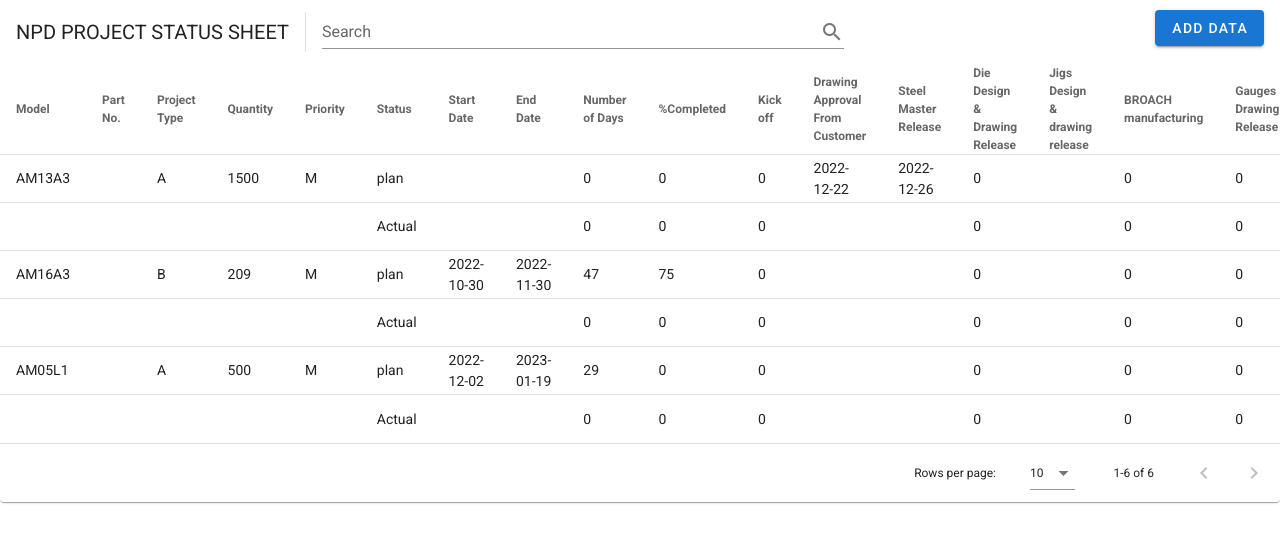
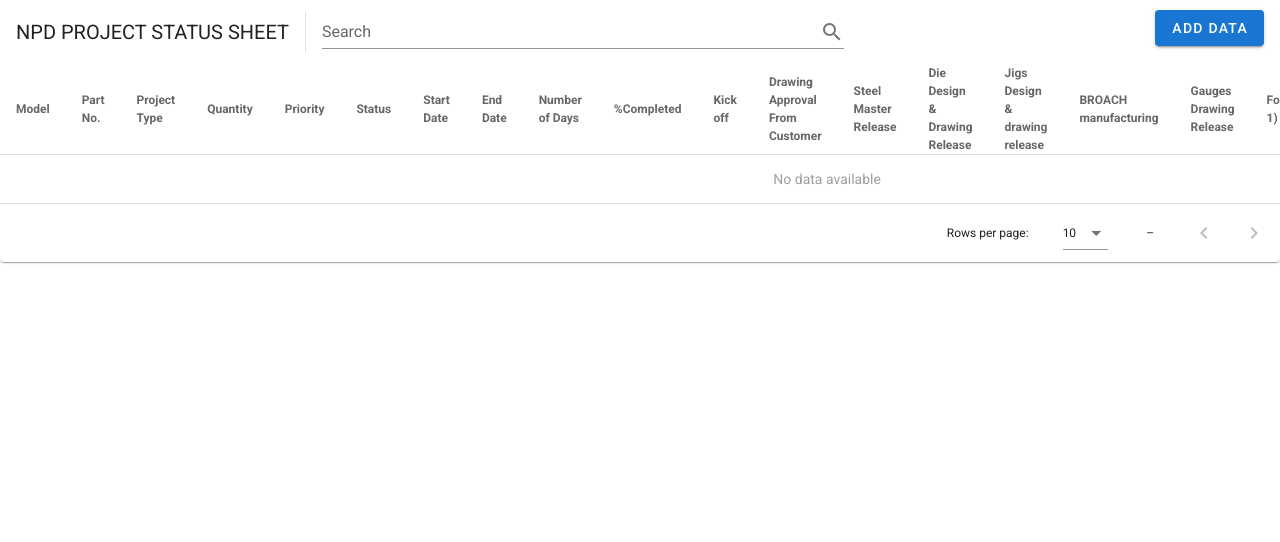
Before and after one commit to AdityaD26/Sona_Project, a Vue app: page / in a window 1280 px wide. Shown: the top 542 px of the page. Built offline with nearby package versions, Linux system fonts and the light colour scheme.

Commit message:
code updated

```diff
--- a/src/components/HelloWorld.vue
+++ b/src/components/HelloWorld.vue
@@ -1,3 +1,4 @@
+
 <template>
   <v-data-table :headers="headers" :items="desserts" :search="search" class="elevation-1 ">
     <template v-slot:top>
@@ -287,11 +288,10 @@
         mdi-delete
       </v-icon>
     </template>
-    <template v-slot:no-data>
-      <v-btn color="primary" @click="initialize">
-        Reset
-      </v-btn>
-    </template>
+
+
+
+
   </v-data-table>
 </template>
 
@@ -302,8 +302,6 @@ export default {
 
   data: () => ({
 
-    counter_p: 0,
-
     search: '',
     status_p: ['Plan'],
     status_a: ['Actual'],
@@ -313,7 +311,7 @@ export default {
     dialog: false,
     dialogDelete: false,
     headers: [
-      { text: 'Model', value: 'model', sortable: false, borderLeft: 'thick solid hsl(0, 100%, 50%)' },
+      { text: 'Model', value: 'model', sortable: false, },
       { text: 'Part No.', value: 'part_number', sortable: false },
       { text: 'Project Type', value: 'project_type', sortable: false },
       { text: 'Quantity', value: 'quantity', sortable: false },
@@ -324,7 +322,7 @@ export default {
       { text: 'Number of Days', value: 'days', sortable: false },
       { text: '%Completed', value: 'completed', sortable: false },
       { text: 'Kick off', value: 'kicks', sortable: false },
-      { text: 'Drawing Approval From Customer', value: 'drawing', sortable: false },
+      { text: 'Drawing Approval From Customer', value: 'drawing', sortable: false, },
       { text: 'Steel Master Release', value: 'steel', sortable: false },
       { text: 'Die Design & Drawing Release', value: 'die', sortable: false },
       { text: 'Jigs Design & drawing release', value: 'jigs', sortable: false },
@@ -408,9 +406,6 @@ export default {
       heat: 0,
       qg: 0,
 
-
-
-
     },
   }),
 
@@ -439,160 +434,8 @@ export default {
 
       //  this.desserts = table.data
 
-
-      this.desserts = [
-
-        {
-
-          model: 'AM13A3',
-          part_number: '',
-          project_type: 'A',
-          quantity: 1500,
-          priority: 'M',
-          status_p: 'plan',
-          start_p: '',
-          end_p: '',
-          days: 0,
-          completed: 0,
-          kicks: 0,
-          drawing: '2022-12-22',
-          steel: '2022-12-26',
-          die: 0,
-
-          broach: 0,
-          gauges: 0,
-          forging: 0,
-          soft: 0,
-          heat: 0,
-          qg: 0,
-
-        },
-
-        {
-          model: '',
-          part_number: '',
-          project_type: '',
-          quantity: '',
-          priority: '',
-          status_p: 'Actual',
-          start_p: '',
-          end_p: '',
-          days: 0,
-          completed: 0,
-          kicks: 0,
-          drawing: '',
-          steel: '',
-          die: 0,
-          broach: 0,
-          gauges: 0,
-          forging: '',
-          soft: '',
-          heat: '',
-          qg: '',
-
-        },
-
-
-        {
-          model: 'AM16A3',
-          part_number: '',
-          project_type: 'B',
-          quantity: 209,
-          priority: 'M',
-          status_p: 'plan',
-          start_p: '2022-10-30',
-          end_p: '2022-11-30',
-          days: 47,
-          completed: 75,
-          kicks: 0,
-          drawing: '',
-          steel: '',
-          die: 0,
-          broach: 0,
-          gauges: 0,
-          forging: '23/10/22',
-          soft: '2022-11-08',
-          heat: '2022-11-24',
-          qg: '2022-11-30',
-
-        },
-
-        {
-          model: '',
-          part_number: '',
-          project_type: '',
-          quantity: '',
-          priority: '',
-          status_p: 'Actual',
-          start_p: '',
-          end_p: '',
-          days: 0,
-          completed: 0,
-          kicks: 0,
-          drawing: '',
-          steel: '',
-          die: 0,
-          broach: 0,
-          gauges: 0,
-          forging: '',
-          soft: '',
-          heat: '',
-          qg: '',
-
-        },
-
-        {
-          model: 'AM05L1',
-          part_number: '',
-          project_type: 'A',
-          quantity: 500,
-          priority: 'M',
-          status_p: 'plan',
-          start_p: '2022-12-02',
-          end_p: '2023-01-19',
-          days: 29,
-          completed: 0,
-          kicks: 0,
-          drawing: '',
-          steel: '',
-          die: 0,
-          broach: 0,
-          gauges: 0,
-          forging: '',
-          soft: '',
-          heat: '',
-          qg: '',
-
-        },
-
-        {
-          model: '',
-          part_number: '',
-          project_type: '',
-          quantity: '',
-          priority: '',
-          status_p: 'Actual',
-          start_p: '',
-          end_p: '',
-          days: 0,
-          completed: 0,
-          kicks: 0,
-          drawing: '',
-          steel: '',
-          die: 0,
-          broach: 0,
-          gauges: 0,
-          forging: '',
-          soft: '',
-          heat: '',
-          qg: '',
-
-        },
-
-
-
-
-      ]
+      // Hard Coded Data
+      this.desserts = []
     },
 
     editItem(item) {
@@ -604,11 +447,16 @@ export default {
     deleteItem(item) {
       this.editedIndex = this.desserts.indexOf(item)
       this.editedItem = Object.assign({}, item)
+      this.editedIndex = this.desserts.indexOf(item)
+      this.editedItem = Object.assign({}, item)
+
       this.dialogDelete = true
     },
 
     deleteItemConfirm() {
       this.desserts.splice(this.editedIndex, 1)
+      this.desserts.splice(this.editedIndex, 1)
+
       this.closeDelete()
     },
 
@@ -635,7 +483,6 @@ export default {
       } else {
         this.desserts.push(this.editedItem)
         this.desserts.push(this.editedItem2)
-
       }
       this.close()
     },
```
